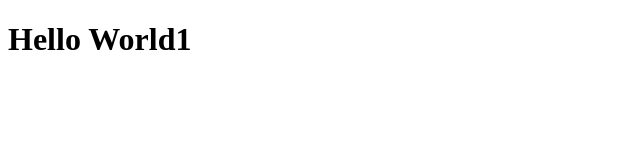
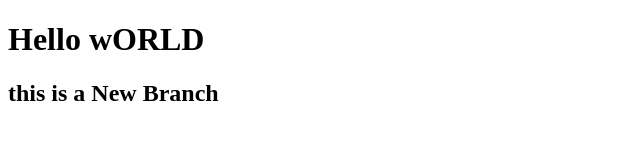
Before and after one commit to balabhadra506/Branch, a plain HTML site: page index.html in a window 1280 px wide. Shown: the whole page, without its empty margins (0-640 px from the left). Drawn offline with Linux system fonts and the light colour scheme.

Commit message:
New Branch Create

```diff
--- a/index.html
+++ b/index.html
@@ -7,6 +7,7 @@
     <title>Document</title>
 </head>
 <body>
-    <h1> Hello  World1</h1>
+    <h1> Hello wORLD</h1>
+    <h2>this is a New Branch </h2>
 </body>
 </html>
```
